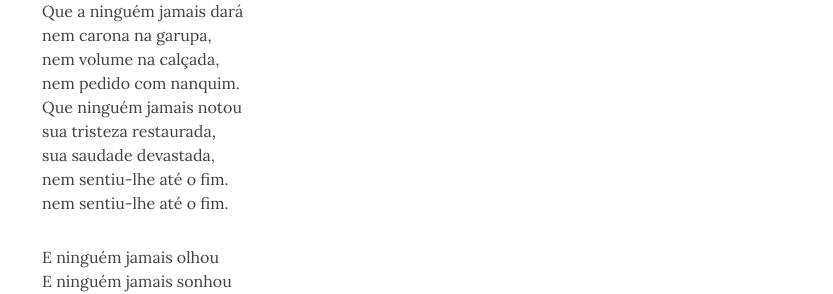
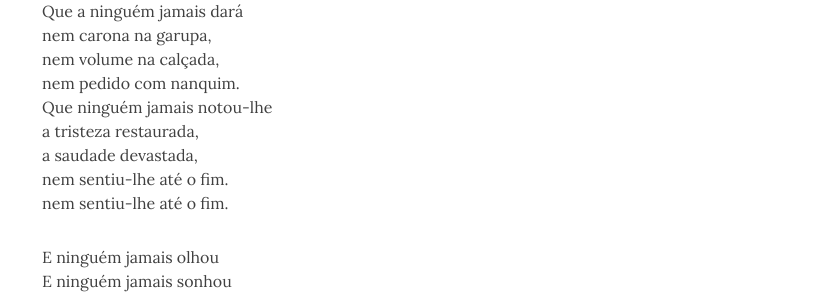
Before and after one commit to cpicanco/blog, a Jekyll site: the page built from _posts/2019-04-01-bicicleta.markdown, in a window 1280 px wide and 900 px high, scrolled down 1603 px. Shown: the part 163-457 px from the top of the window, without its empty margins (223-1056 px from the left). Built offline with Jekyll 4.4.1, drawn with Linux system fonts in a browser that asks for light colours; nearby versions of some CDN libraries; comment, search, counter and statistics services are not loaded.

Commit message:
language tweak

```diff
--- a/_posts/2019-04-01-bicicleta.markdown
+++ b/_posts/2019-04-01-bicicleta.markdown
@@ -59,9 +59,9 @@ Que a ninguém jamais dará
 nem carona na garupa,
 nem volume na calçada,
 nem pedido com nanquim.
-Que ninguém jamais notou
-sua tristeza restaurada,
-sua saudade devastada,
+Que ninguém jamais notou-lhe
+a tristeza restaurada,
+a saudade devastada,
 nem sentiu-lhe até o fim.
 nem sentiu-lhe até o fim.
 
```
